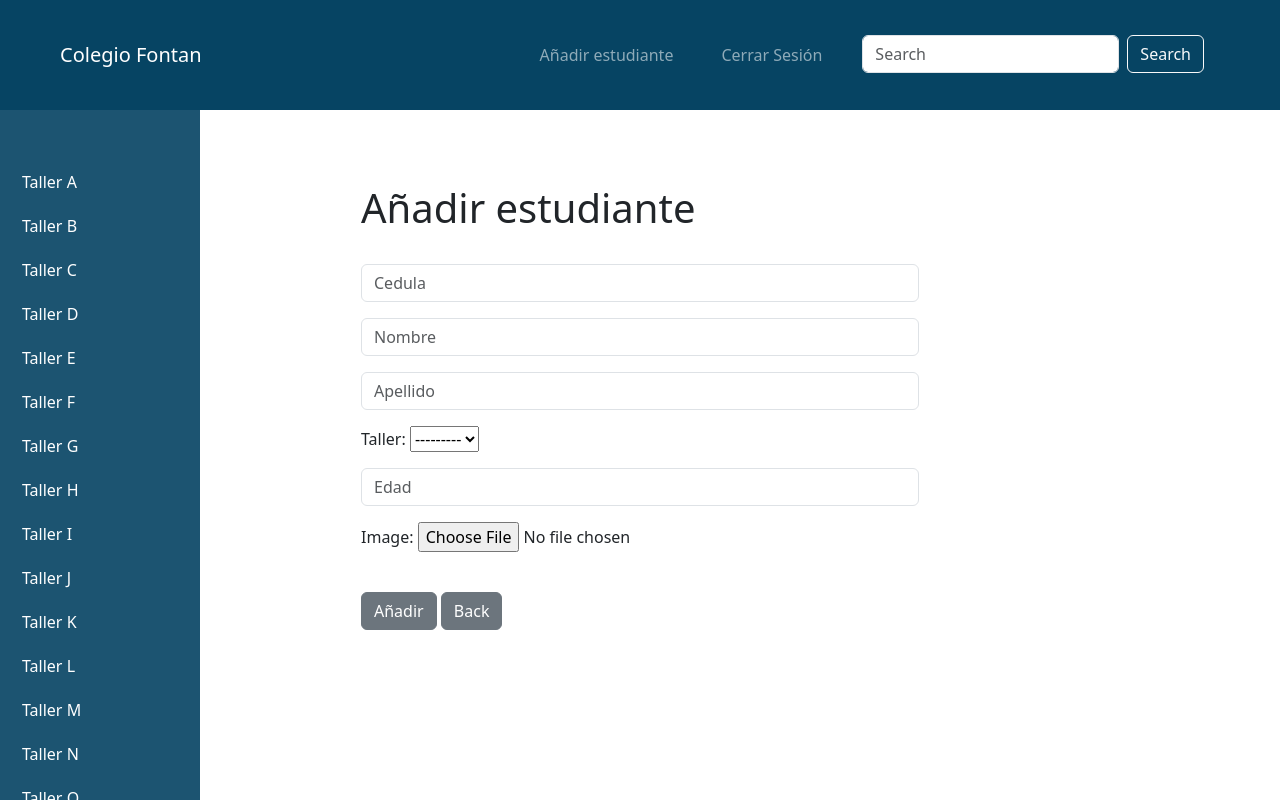
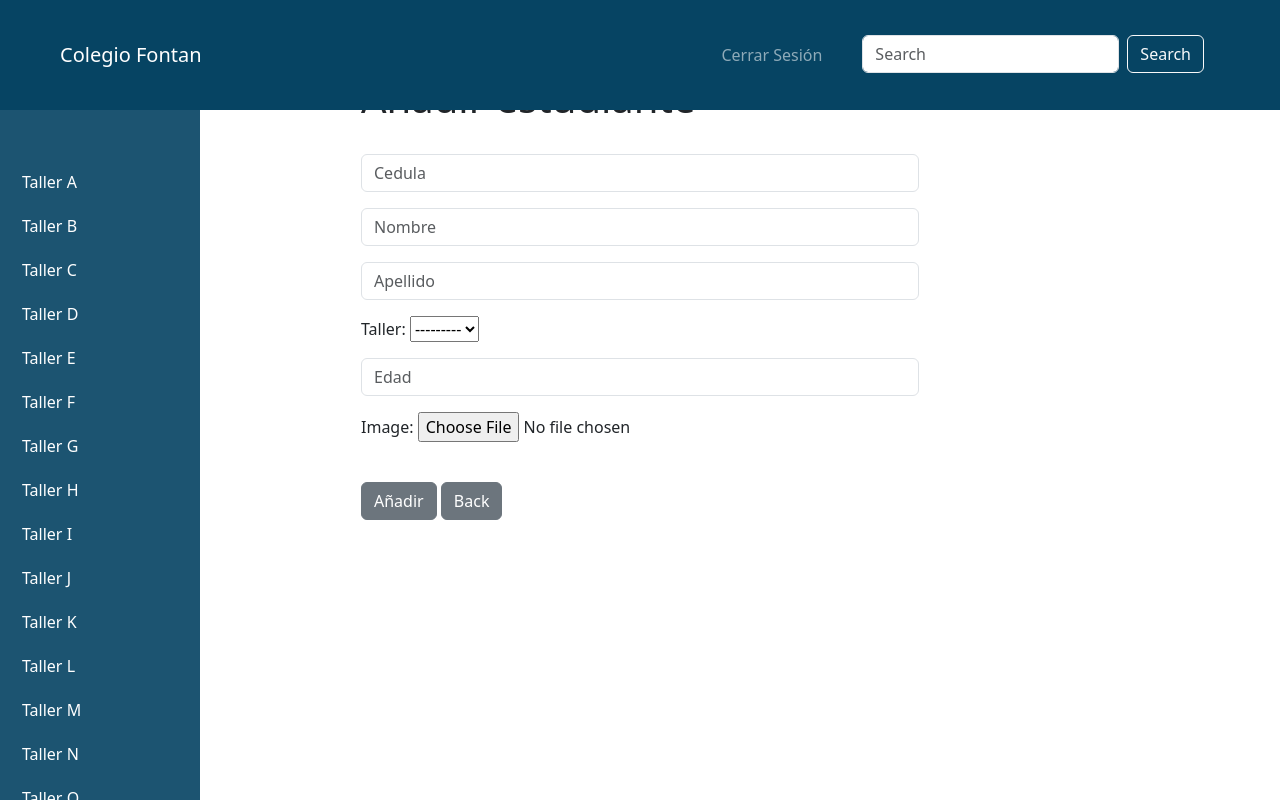
Before and after one commit to saldaf10/Fontan, a Django app: page /add_record/ in a window 1280 px wide. Run offline with Django 4.2, Linux system fonts and the light colour scheme; a user stored in the database is signed in; data comes from the database, SQL or seed files in the repository.

Commit message:
Navbar de home arreglada, ya no se separa de la parte de arriba

```diff
--- a/Doc_management/templates/navbar.html
+++ b/Doc_management/templates/navbar.html
@@ -1,17 +1,12 @@
-<nav class="navbar navbar-expand-lg navbar-dark custom-navbar-bg" style="height: 110px">
+<nav class="navbar navbar-expand-lg navbar-dark custom-navbar-bg fixed-top" style="height: 110px">
   <div class="container-fluid">
     <a class="navbar-brand ms-5 me-auto" href="{% url 'home' %}">Colegio Fontan</a>
     <div class="collapse navbar-collapse" id="navbarSupportedContent">
       <ul class="navbar-nav ms-auto mb-2 mb-lg-0 me-5">
         {% if user.is_authenticated %}
         <li class="nav-item me-3">
-          <a class="nav-link me-3" href="{% url 'add_record' %}">Añadir estudiante</a>
-        </li>
-
-        <li class="nav-item me-3">
           <a class="nav-link me-3" href="{% url 'logout' %}">Cerrar Sesión</a>
         </li>
-
         <li class="nav-item me-3">
           <form class="d-flex" action="{% url 'search' %}" method="GET">
             <input class="form-control me-2" type="search" placeholder="Search" aria-label="Search" name="query">
```
